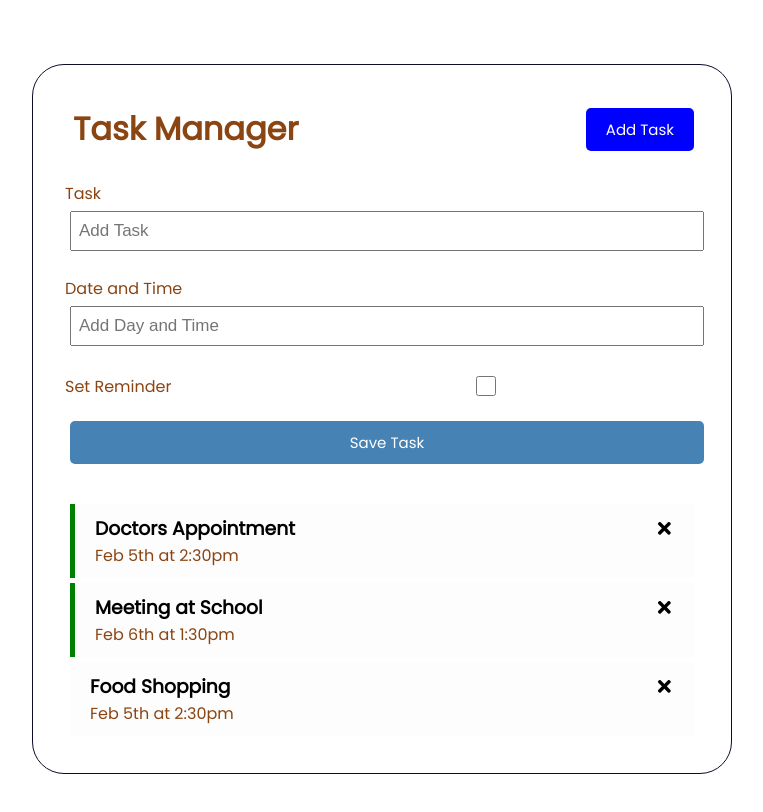
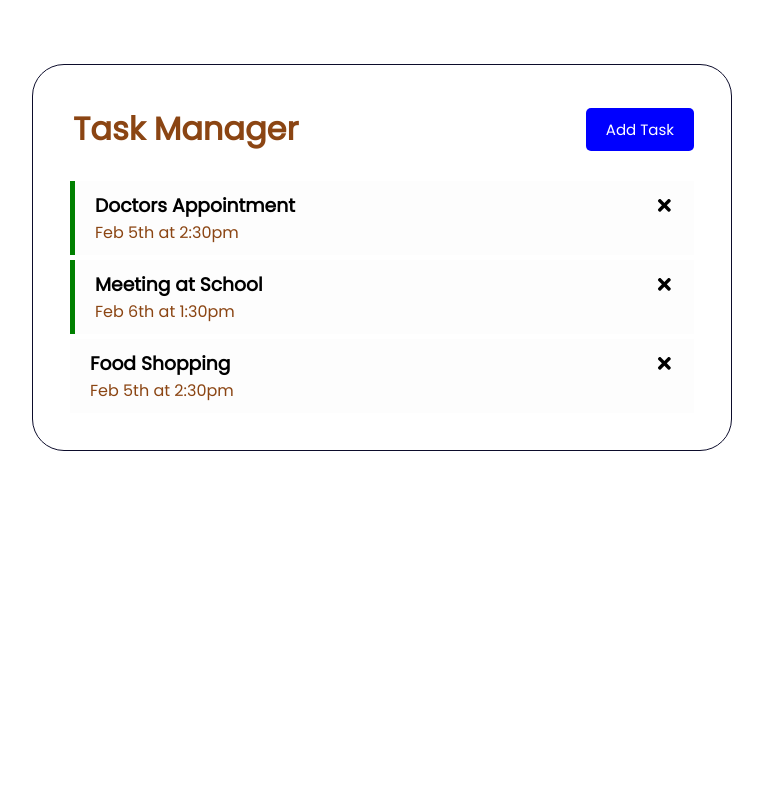
Before and after one commit to Ukaypromise/React-Todo, a React (Create React App) app: page / in a window 1280 px wide. Shown: the top 812 px of the page, without its empty margins (258-1021 px from the left). Built offline with nearby package versions, Linux system fonts and the light colour scheme.

Commit message:
Add toggle for add and close button

```diff
--- a/src/App.js
+++ b/src/App.js
@@ -26,6 +26,7 @@ const task = [
 ];
 
 function App() {
+  const [toggleTask, setToggleTask] = useState(false);
   const [tasks, setTasks] = useState(task);
 
   // Add Task
@@ -44,8 +45,11 @@ function App() {
   };
   return (
     <div className="App">
-      <Header />
-      <AddTask onAdd={addTask} />
+      <Header
+        onToggle={() => setToggleTask(!toggleTask)}
+        showAdd={toggleTask}
+      />
+      {toggleTask && <AddTask onAdd={addTask} />}
       {tasks.length > 0 ? (
         <Tasks tasks={tasks} onDelete={deleteTask} onToggle={toggleReminder} />
       ) : (
--- a/src/components/Header.js
+++ b/src/components/Header.js
@@ -3,12 +3,12 @@ import React from "react";
 import Button from "./Button";
 
 const Header = (props) => {
-  const { title } = props;
+  const { title, onToggle, showAdd } = props;
 
   return (
     <div className="header">
       <h1>{title}</h1>
-      <Button color="blue" text="Add Task" />
+      <Button color="blue" text={showAdd ? "close" : "Add Task"} onClick={onToggle} />
     </div>
   );
 };
```
